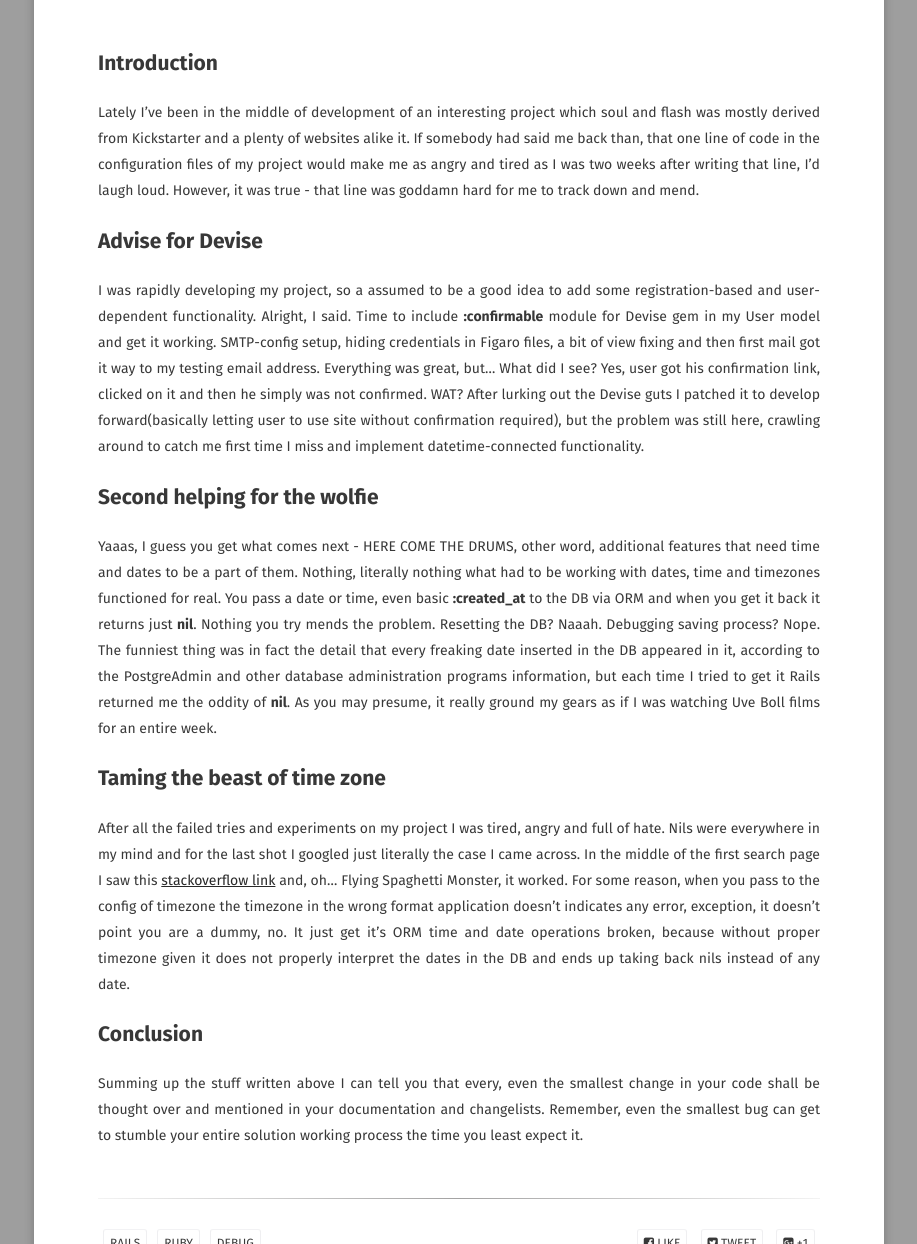
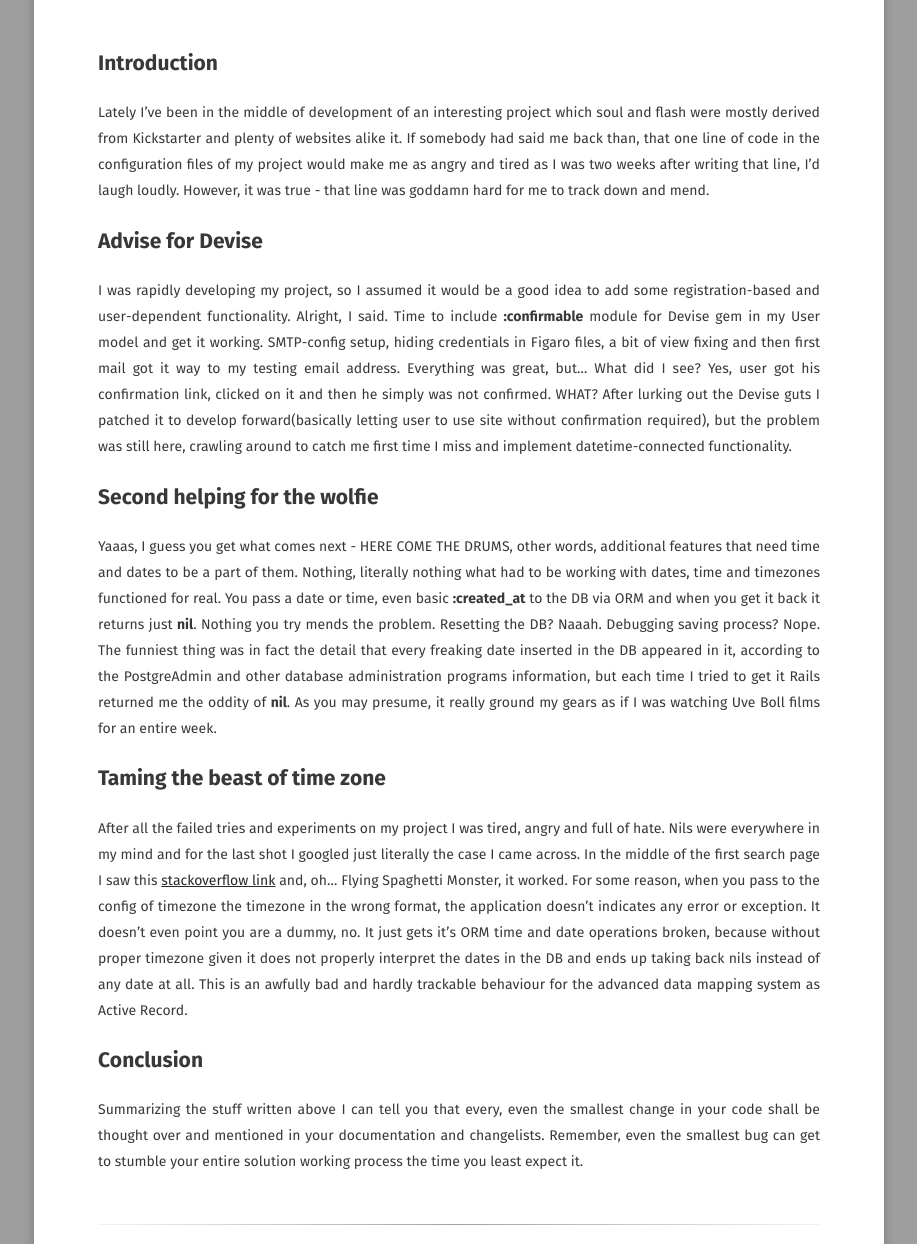
Before and after one commit to artur-martsinkovskyi/artur-martsinkovskyi.github.io, a Jekyll site: the page built from _posts/2016-09-10-little-bug-to-ruin-everything.md, in a window 1280 px wide and 1400 px high, scrolled down 418 px, cut to the strip 156-1400 px from the top of the window. Shown: the whole strip, without its empty margins (181-1098 px from the left). Built offline with Jekyll 4.4.1, drawn with Linux system fonts in a browser that asks for light colours; some web fonts are replaced; comment, search, counter and statistics services are not loaded.

Commit message:
Update 2016-09-10-little-bug-to-ruin-everything.md

```diff
--- a/_posts/2016-09-10-little-bug-to-ruin-everything.md
+++ b/_posts/2016-09-10-little-bug-to-ruin-everything.md
@@ -11,27 +11,27 @@ feature: http://i1-news.softpedia-static.com/images/news2/new-debugger-can-disco
 ## Introduction
 
 Lately I've been in the middle of development of an interesting project which
-soul and flash was mostly derived from Kickstarter and a plenty of websites alike
+soul and flash were mostly derived from Kickstarter and plenty of websites alike
 it. If somebody had said me back than, that one line of code in the configuration files
 of my project would make me as angry and tired as I was two weeks after writing that
-line, I'd laugh loud. However, it was true - that line was goddamn hard for me to track down and
+line, I'd laugh loudly. However, it was true - that line was goddamn hard for me to track down and
 mend.
 
 ## Advise for Devise
 
-I was rapidly developing my project, so a assumed to be a good idea to add some
+I was rapidly developing my project, so I assumed it would be a good idea to add some
 registration-based and user-dependent functionality. Alright, I said. Time to include
 __:confirmable__ module for Devise gem in my User model and get it working. SMTP-config
 setup, hiding credentials in Figaro files, a bit of view fixing and then first mail
 got it way to my testing email address. Everything was great, but... What did I see?
 Yes, user got his confirmation link, clicked on it and then he simply was not confirmed.
-WAT? After lurking out the Devise guts I patched it to develop forward(basically letting user
+WHAT? After lurking out the Devise guts I patched it to develop forward(basically letting user
 to use site without confirmation required), but the problem was still here, crawling around to catch me first time I miss and implement datetime-connected
 functionality.
 
 ## Second helping for the wolfie
 
-Yaaas, I guess you get what comes next - HERE COME THE DRUMS, other word, additional
+Yaaas, I guess you get what comes next - HERE COME THE DRUMS, other words, additional
 features that need time and dates to be a part of them. Nothing, literally nothing what
 had to be working with dates, time and timezones functioned for real. You pass a date or time,
 even basic __:created_at__ to the DB via ORM and when you get it back it returns just __nil__.
@@ -47,12 +47,12 @@ After all the failed tries and experiments on my project I was tired, angry and
 Nils were everywhere in my mind and for the last shot I googled just literally the case I came across.
 In the middle of the first search page I saw this [stackoverflow link](http://stackoverflow.com/questions/20255272/rails-4-model-returns-always-nil)
 and, oh... Flying Spaghetti Monster, it worked. For some reason, when you pass to the config of timezone
-the timezone in the wrong format application doesn't indicates any error, exception, it doesn't
-point you are a dummy, no. It just get it's ORM time and date operations broken, because without proper timezone
-given it does not properly interpret the dates in the DB and ends up taking back nils instead of any date.
+the timezone in the wrong format, the application doesn't indicates any error or exception. It doesn't even
+point you are a dummy, no. It just gets it's ORM time and date operations broken, because without proper timezone
+given it does not properly interpret the dates in the DB and ends up taking back nils instead of any date at all. This is an awfully bad and hardly trackable behaviour for the advanced data mapping system as Active Record.
 
 ## Conclusion
 
-Summing up the stuff written above I can tell you that every, even the smallest change in your code shall be thought over
+Summarizing the stuff written above I can tell you that every, even the smallest change in your code shall be thought over
 and mentioned in your documentation and changelists. Remember, even the smallest bug can get to stumble your entire solution
 working process the time you least expect it.
```
